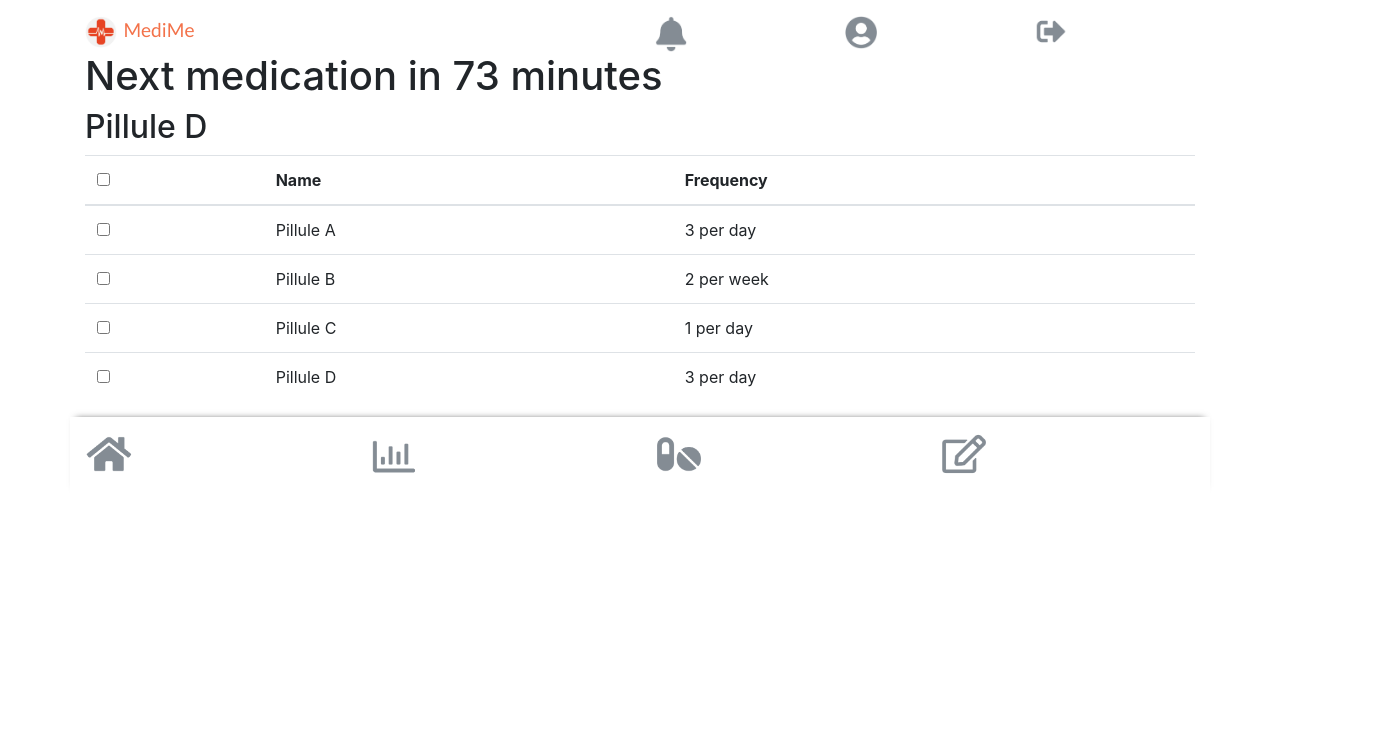
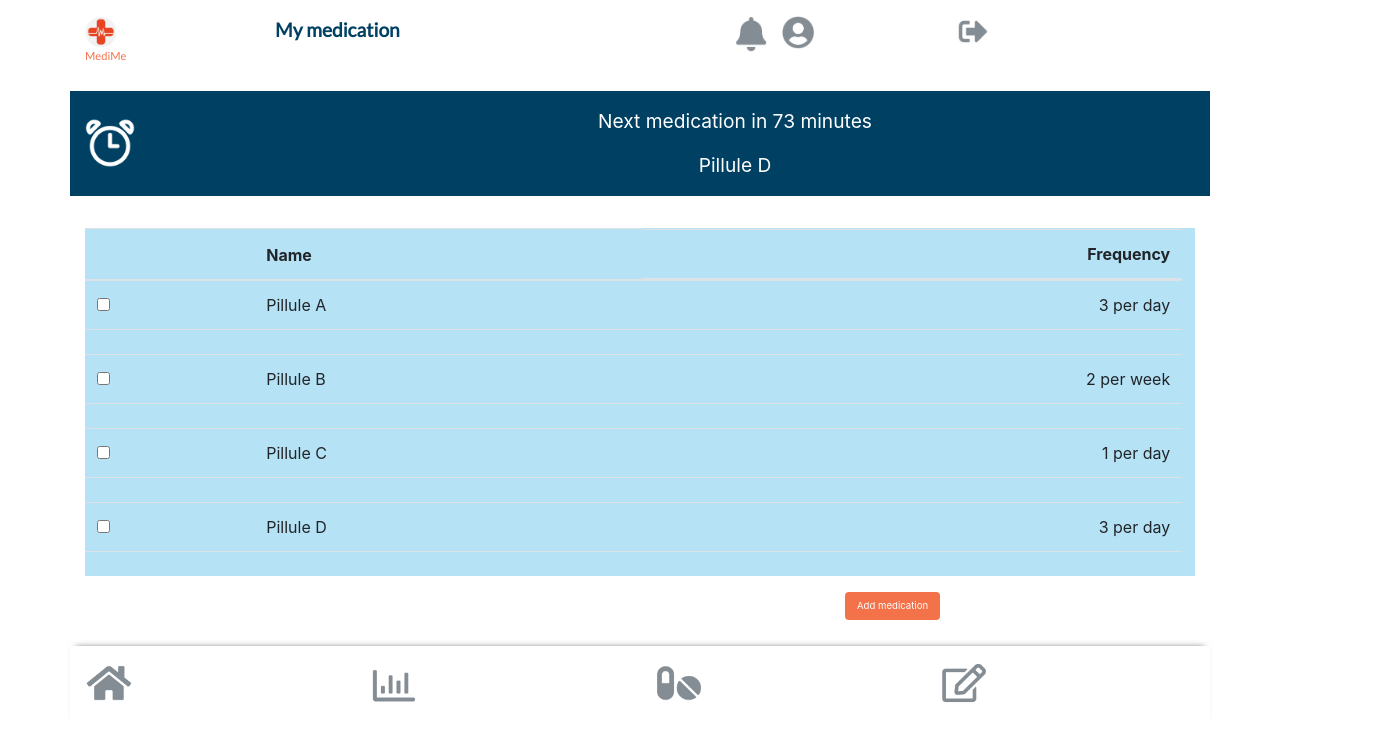
Before and after one commit to christellec64/doctolib_24.06.20_ACAT-ON, a React (Create React App) app in the folder doctolib/: page /medication in a window 1280 px wide. Shown: the top 740 px of the page, 1400 px wide, since content can reach past the window. Built offline with nearby package versions, Linux system fonts and the light colour scheme.

Commit message:
creating medication component

```diff
--- a/doctolib/src/components/Medication.jsx
+++ b/doctolib/src/components/Medication.jsx
@@ -1,62 +1,191 @@
-import React from "react";
-import { Container, Table } from "reactstrap";
+import React, { useState } from "react";
+import { Container, Table, Row, Col, Button, Collapse } from "reactstrap";
 
 import Navbar from "./Navbar";
 import Footer from "./Footer";
 import styles from "./Medication.module.css";
-// import alarm from "../img/clock.png"
+import alarm from "../img/alarm.png";
 
-function Medication() {
+function Medication () {
+  const [collapseA, setCollapseA] = useState(false);
+  const [collapseB, setCollapseB] = useState(false);
+  const [collapseC, setCollapseC] = useState(false);
+  const [collapseD, setCollapseD] = useState(false);
+
+  const toggleA = () => setCollapseA(!collapseA);
+  const toggleB = () => setCollapseB(!collapseB);
+  const toggleC = () => setCollapseC(!collapseC);
+  const toggleD = () => setCollapseD(!collapseD);
+
+  const [status, setStatus] = useState("Closed");
+
+  const onEntering = () => setStatus("Opening...");
+
+  const onEntered = () => setStatus("Opened");
+
+  const onExiting = () => setStatus("Closing...");
+
+  const onExited = () => setStatus("Closed");
   return (
     <>
-      <Navbar />
-      <Container>
-          <div className={styles.nextMeditationAlert}>
-              {/* <img src={alarm} alt="alarm logo"/> */}
-              <h1>Next medication in 73 minutes</h1>
-              <h2>Pillule D</h2>
-          </div>
-        <Table>
+      <Navbar title="My medication" />
+      <Container className={styles.nextMeditationContainer}>
+        <Row className={styles.nextMeditationAlert}>
+          <Col xs="2">
+            <img
+              src={alarm}
+              alt="alarm logo"
+              width="50vw"
+              className="xs-auto"
+            />
+          </Col>
+          <Col>
+            <p>Next medication in 73 minutes</p>
+            <p>Pillule D</p>
+          </Col>
+        </Row>
+      </Container>
+      <Container className={styles.medicationTableContainer}>
+        <Table className={styles.medicationTable}>
           <thead>
             <tr>
-              <th>
-                <input type="checkbox" />
-              </th>
+              <th />
               <th>Name</th>
-              <th>Frequency</th>
+              <th className={styles.colRight}>Frequency</th>
             </tr>
           </thead>
           <tbody>
             <tr>
               <th scope="row">
-                <input type="checkbox" />
+                <input type="checkbox" onClick={toggleA} />
               </th>
               <td>Pillule A</td>
-              <td>3 per day</td>
+              <td className={styles.colRight}>3 per day</td>
+            </tr>
+            <tr>
+              <td />
+              <td />
+              <td className={styles.colRight}>
+                <Collapse
+                  isOpen={collapseA}
+                  onEntering={onEntering}
+                  onEntered={onEntered}
+                  onExiting={onExiting}
+                  onExited={onExited}
+                >
+                  <Button className={styles.buttonMedication}>Edit</Button>
+                </Collapse>
+                <Collapse
+                  isOpen={collapseA}
+                  onEntering={onEntering}
+                  onEntered={onEntered}
+                  onExiting={onExiting}
+                  onExited={onExited}
+                >
+                  <Button className={styles.buttonMedication}>Delete</Button>
+                </Collapse>
+              </td>
             </tr>
             <tr>
               <th scope="row">
-                <input type="checkbox" />
+                <input type="checkbox" onClick={toggleB} />
               </th>
               <td>Pillule B</td>
-              <td>2 per week</td>
+              <td className={styles.colRight}>2 per week</td>
+            </tr>
+            <tr>
+              <td />
+              <td />
+              <td className={styles.colRight}>
+                <Collapse
+                  isOpen={collapseB}
+                  onEntering={onEntering}
+                  onEntered={onEntered}
+                  onExiting={onExiting}
+                  onExited={onExited}
+                >
+                  <Button className={styles.buttonMedication}>Edit</Button>
+                </Collapse>
+                <Collapse
+                  isOpen={collapseB}
+                  onEntering={onEntering}
+                  onEntered={onEntered}
+                  onExiting={onExiting}
+                  onExited={onExited}
+                >
+                  <Button className={styles.buttonMedication}>Delete</Button>
+                </Collapse>
+              </td>
             </tr>
             <tr>
               <th scope="row">
-                <input type="checkbox" />
+                <input type="checkbox" onClick={toggleC} />
               </th>
               <td>Pillule C</td>
-              <td>1 per day</td>
+              <td className={styles.colRight}>1 per day</td>
+            </tr>
+            <tr>
+              <td />
+              <td />
+              <td className={styles.colRight}>
+                <Collapse
+                  isOpen={collapseC}
+                  onEntering={onEntering}
+                  onEntered={onEntered}
+                  onExiting={onExiting}
+                  onExited={onExited}
+                >
+                  <Button className={styles.buttonMedication}>Edit</Button>
+                </Collapse>
+                <Collapse
+                  isOpen={collapseC}
+                  onEntering={onEntering}
+                  onEntered={onEntered}
+                  onExiting={onExiting}
+                  onExited={onExited}
+                >
+                  <Button className={styles.buttonMedication}>Delete</Button>
+                </Collapse>
+              </td>
             </tr>
             <tr>
               <th scope="row">
-                <input type="checkbox" />
+                <input type="checkbox" onClick={toggleD} />
               </th>
               <td>Pillule D</td>
-              <td>3 per day</td>
+              <td className={styles.colRight}>3 per day</td>
+            </tr>
+            <tr>
+              <td />
+              <td />
+              <td className={styles.colRight}>
+                <Collapse
+                  isOpen={collapseD}
+                  onEntering={onEntering}
+                  onEntered={onEntered}
+                  onExiting={onExiting}
+                  onExited={onExited}
+                >
+                  <Button className={styles.buttonMedication}>Edit</Button>
+                </Collapse>
+                <Collapse
+                  isOpen={collapseD}
+                  onEntering={onEntering}
+                  onEntered={onEntered}
+                  onExiting={onExiting}
+                  onExited={onExited}
+                >
+                  <Button className={styles.buttonMedication}>Delete</Button>
+                </Collapse>
+              </td>
             </tr>
           </tbody>
         </Table>
+        <Row>
+          <Col xs={{ size: 6, offset: 8 }}>
+            <Button className={styles.buttonMedication}>Add medication</Button>
+          </Col>
+        </Row>
       </Container>
       <Footer />
     </>
--- a/doctolib/src/components/Medication.module.css
+++ b/doctolib/src/components/Medication.module.css
@@ -1,3 +1,39 @@
-.nextMeditationAlert{
+@import url('https://fonts.googleapis.com/css2?family=Lato&display=swap');
 
+.nextMeditationContainer {
+  margin-top: 2vw;
+  margin-bottom: 2vw;
 }
+.nextMeditationAlert {
+  background-color: #004163;
+  display: flex;
+  justify-content: center;
+  align-items: center;
+}
+.nextMeditationAlert p {
+  color: white;
+  font-size: 1.2rem;
+  text-align: center;
+  margin: 2vh 0 2vh 0;
+  padding: 0;
+}
+.medicationTableContainer {
+  margin-bottom: 2vw;
+}
+.medicationTable {
+  background-color: #b5e2f5;
+  width: 100%;
+  margin: 4vh 0 3vh 0;
+}
+.colRight {
+  display: flex;
+  justify-content: flex-end;
+  margin-right: 1vw;
+}
+.buttonMedication {
+  background-color: #f3724a !important;
+  border: none !important;
+  height:3.5vh;
+  font-size: 0.6rem !important;
+  margin-right: 0.5vw;
+}
--- a/doctolib/src/components/Navbar.jsx
+++ b/doctolib/src/components/Navbar.jsx
@@ -1,22 +1,38 @@
-import React from 'react';
+import React from "react";
 
-import styles from './Navbar.module.css'
-import logo from '../img/logo.png';
-import bell from '../img/bell.png';
-import user from '../img/user.png';
-import logout from '../img/logout.png';
+import styles from "./Navbar.module.css";
+import logo from "../img/logo.png";
+import bell from "../img/bell.png";
+import user from "../img/user.png";
+import logout from "../img/logout.png";
 
-import { Container, Row, Col } from 'reactstrap';
+import { Container, Row, Col } from "reactstrap";
 
-function Navbar() {
+function Navbar({ title }) {
   return (
     <>
       <Container className={styles.navbar}>
         <Row className={styles.listItem}>
-          <Col xs='6'><img src={logo} alt='logo app' className={styles.logo} />MediMe</Col>
-          <Col xs='2'><img src={bell} alt='notification' className={styles.item} /></Col>
-          <Col xs='2'><img src={user} alt='user' className={styles.item} /></Col>
-          <Col xs='2'><img src={logout} alt='log out' className={styles.item} /></Col>
+          <Col xs="2">
+            <Row>
+              <Col>
+                <img src={logo} alt="logo app" className={styles.logo} />
+              </Col>
+            </Row>
+            <Row>
+              <Col className={styles.medime}>MediMe</Col>
+            </Row>
+          </Col>
+          <Col xs={{ size: 5, offset: 0 }} className={styles.title}>{title}</Col>
+          <Col xs="1.5">
+            <img src={bell} alt="notification" className={styles.item} />
+          </Col>
+          <Col xs="2">
+            <img src={user} alt="user" className={styles.item} />
+          </Col>
+          <Col xs="1.5">
+            <img src={logout} alt="log out" className={styles.item} />
+          </Col>
         </Row>
       </Container>
     </>
--- a/doctolib/src/components/Navbar.module.css
+++ b/doctolib/src/components/Navbar.module.css
@@ -1,5 +1,4 @@
 @import url('https://fonts.googleapis.com/css2?family=Lato&display=swap');
-
 
 .navbar {
   background-color: white;
@@ -23,3 +22,11 @@
   width: 2rem;
   margin-right: 0.4rem;
 }
+.medime {
+  font-size: 0.7rem;
+}
+
+.title {
+  color: #004163;
+  font-weight: bold;
+}
```
Also changed, not shown: doctolib/src/img/alarm.png (added).
